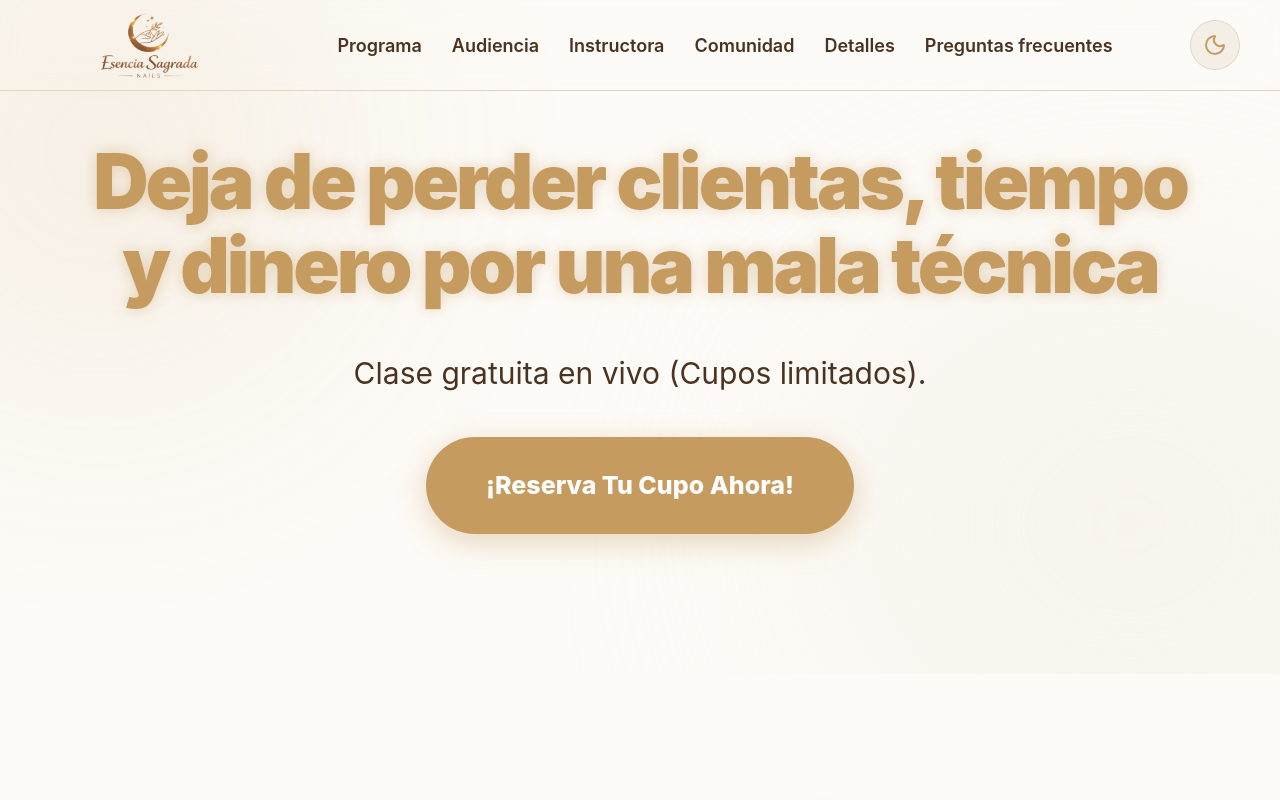
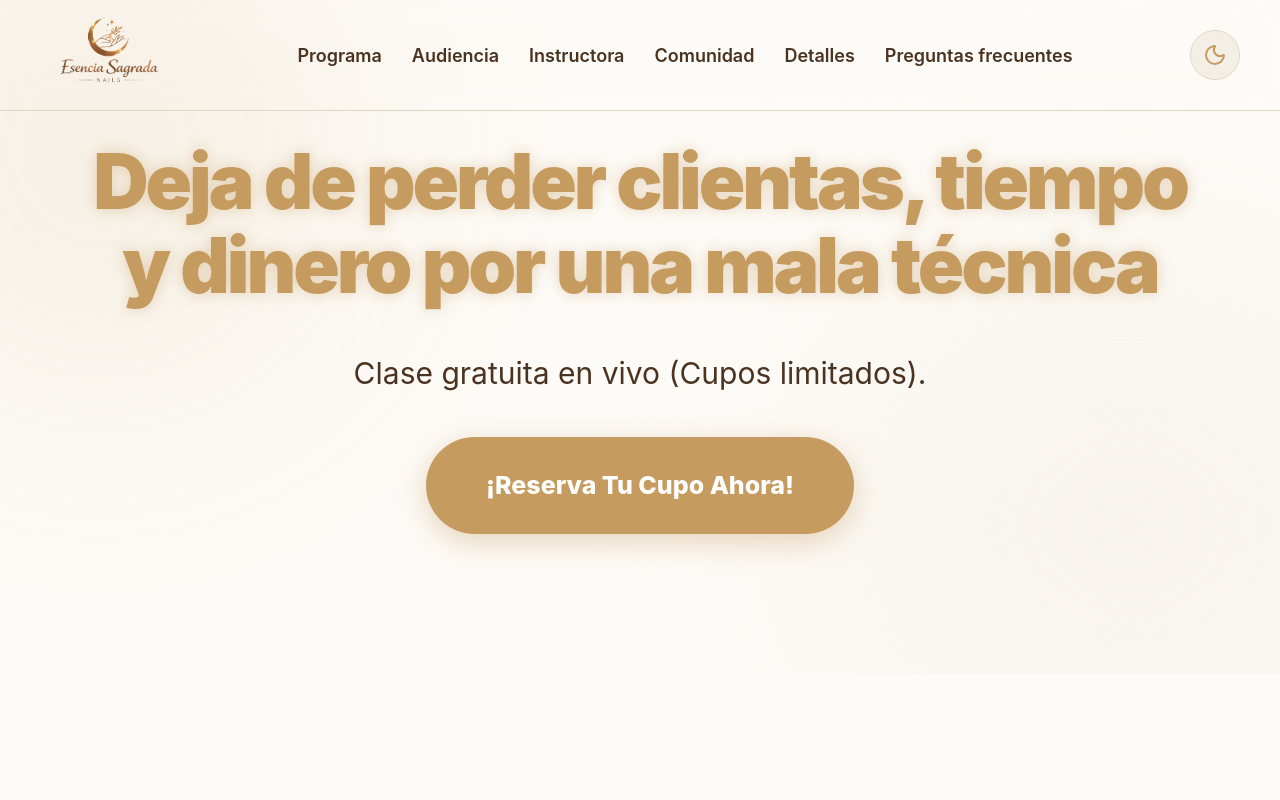
Before and after one commit to esenciasagradanails/esencia-sagrada-platform, a React (Vite) app: page / in a window 1280 px wide. Shown: the top 800 px of the page. Built offline with nearby package versions, Linux system fonts and the light colour scheme.

Commit message:
feat(footer): add icons to footer links, repeat scroll animations, expand social banner width

```diff
--- a/src/components/Footer/Footer.tsx
+++ b/src/components/Footer/Footer.tsx
@@ -1,6 +1,7 @@
 import React from 'react';
 import { motion } from 'framer-motion';
 import { FaInstagram, FaFacebookF, FaTiktok } from 'react-icons/fa';
+import { BookOpen, Users, Star, Heart, Calendar, HelpCircle } from 'lucide-react';
 import { socialLinks } from '../../constants/socialLinks';
 import { ASSETS } from '../../constants/assets';
 import '../../styles/footer.scss';
@@ -13,7 +14,7 @@ const Footer: React.FC = () => {
      className='footer__brand'
      initial={{ opacity: 0, y: 20 }}
      whileInView={{ opacity: 1, y: 0 }}
-     viewport={{ once: true }}
+     viewport={{ once: false, amount: 0.3 }}
     >
      <img src={ASSETS.LOGO_SVG} alt='Esencia Sagrada Nails' className='footer__logo' />
      <p className='footer__tagline'>
@@ -25,16 +26,16 @@ const Footer: React.FC = () => {
      className='footer__nav'
      initial={{ opacity: 0, y: 20 }}
      whileInView={{ opacity: 1, y: 0 }}
-     viewport={{ once: true }}
+     viewport={{ once: false, amount: 0.3 }}
     >
      <h4 className='footer__social-heading'>Enlaces Rápidos</h4>
      <nav className='footer__nav-links'>
-      <a href='#learn' className='footer__nav-link'>Programa</a>
-      <a href='#audience' className='footer__nav-link'>Audiencia</a>
-      <a href='#authority' className='footer__nav-link'>Instructora</a>
-      <a href='#social' className='footer__nav-link'>Comunidad</a>
-      <a href='#logistics' className='footer__nav-link'>Detalles</a>
-      <a href='#faq' className='footer__nav-link'>Preguntas Frecuentes</a>
+      <a href='#learn' className='footer__nav-link'><BookOpen size={16} /> Programa</a>
+      <a href='#audience' className='footer__nav-link'><Users size={16} /> Audiencia</a>
+      <a href='#authority' className='footer__nav-link'><Star size={16} /> Instructora</a>
+      <a href='#social' className='footer__nav-link'><Heart size={16} /> Comunidad</a>
+      <a href='#logistics' className='footer__nav-link'><Calendar size={16} /> Detalles</a>
+      <a href='#faq' className='footer__nav-link'><HelpCircle size={16} /> Preguntas Frecuentes</a>
      </nav>
     </motion.div>
 
@@ -42,7 +43,7 @@ const Footer: React.FC = () => {
      className='footer__social'
      initial={{ opacity: 0, y: 20 }}
      whileInView={{ opacity: 1, y: 0 }}
-     viewport={{ once: true }}
+     viewport={{ once: false, amount: 0.3 }}
     >
      <h4 className='footer__social-heading'>Síguenos</h4>
      <div className='footer__icons'>
--- a/src/components/Navbar/Navbar.tsx
+++ b/src/components/Navbar/Navbar.tsx
@@ -15,7 +15,7 @@ const Navbar: React.FC = () => {
    <div className='navbar__inner'>
     <motion.div whileHover={{ scale: 1.02 }}>
      <a href='#hero'>
-      <img src={ASSETS.LOGO_SVG} alt='Logo de Esencia Sagrada Nails' className='navbar__logo' />
+      <img src={ASSETS.LOGO_PNG} alt='Logo de Esencia Sagrada Nails' className='navbar__logo' />
      </a>
     </motion.div>
 
@@ -52,7 +52,6 @@ const Navbar: React.FC = () => {
      </motion.button>
     </div>
    </div>
-
   </header>
  );
 };
--- a/src/styles/footer.scss
+++ b/src/styles/footer.scss
@@ -79,9 +79,12 @@
 }
 
 .footer__nav-link {
+  align-items: center;
   color: var(--text-muted);
+  display: flex;
   font-size: 0.95rem;
   font-weight: 600;
+  gap: 0.5rem;
   transition: color 0.25s ease, text-shadow 0.25s ease, transform 0.25s ease;
 
   &:hover {
--- a/src/styles/navbar.scss
+++ b/src/styles/navbar.scss
@@ -27,9 +27,9 @@
 .navbar__logo {
  display: block;
  flex-shrink: 0;
- height: 70px;
- object-fit: contain;
- width: 220px;
+ height: 90px;
+ object-fit: cover;
+ width: 140px;
 }
 
 .navbar__actions {
--- a/src/styles/social-banner.scss
+++ b/src/styles/social-banner.scss
@@ -21,10 +21,10 @@
   padding: 4rem 2rem;
   position: relative;
   text-align: center;
-  width: 90%;
+  width: 95%;
 
   @media (min-width: 768px) {
-    width: 80%;
+    width: 90%;
   }
 
   /* Elegant accent border on top */
```
Also changed, not shown: public/assets/logo.png.
